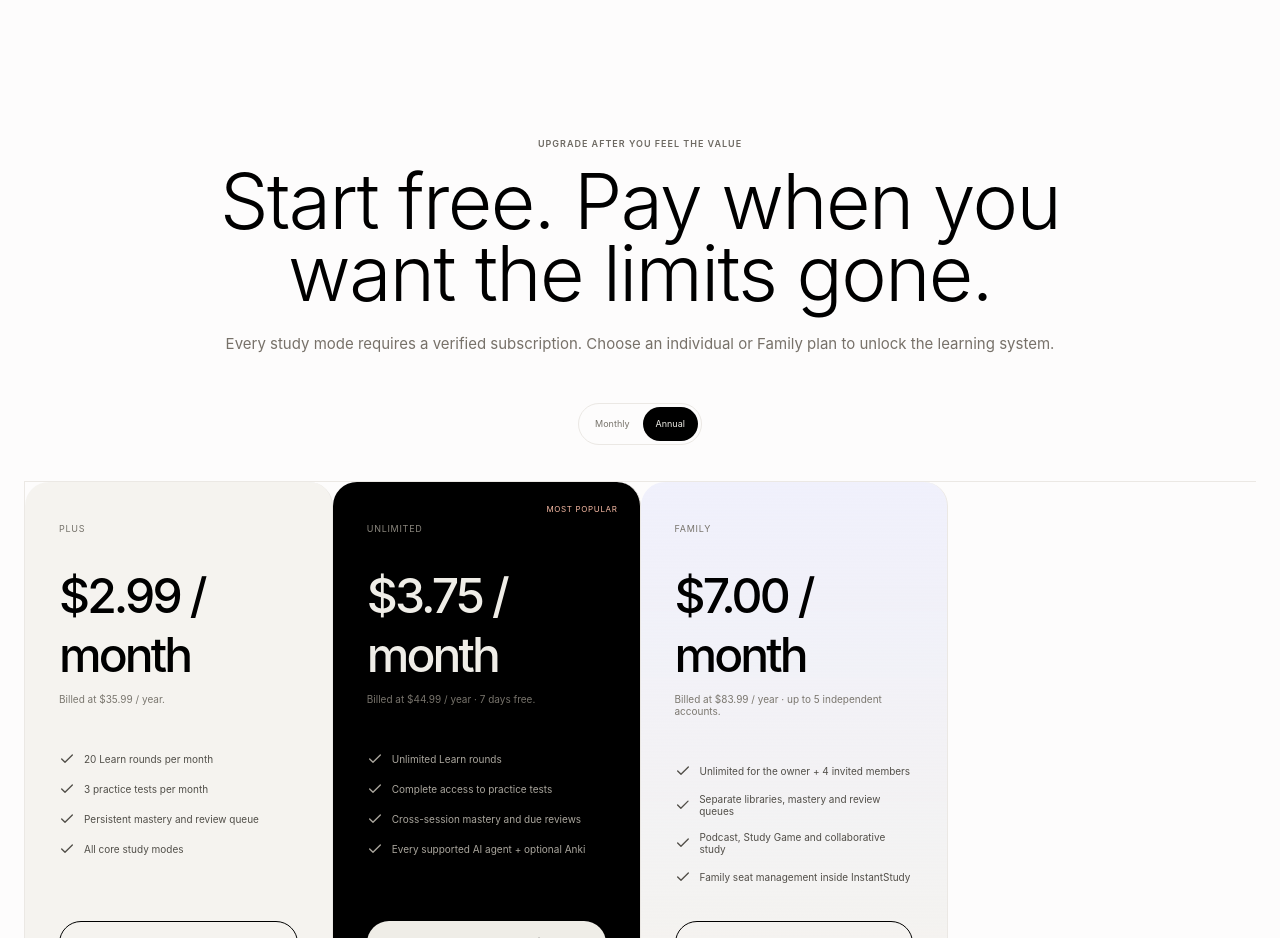
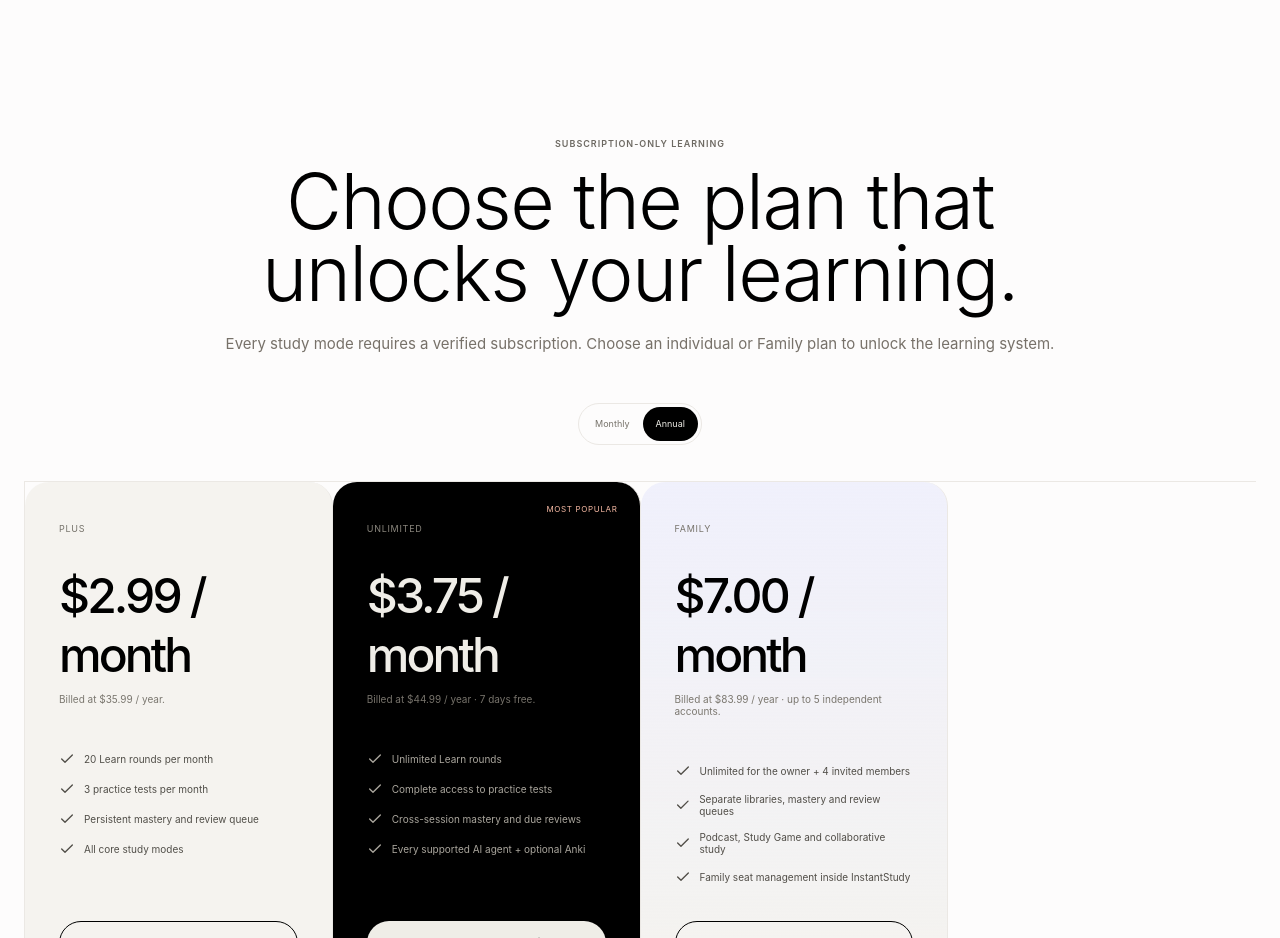
Before and after one commit to raphaelribeirob/InstantStudy, a React (Vite) app in the folder apps/web/: page / in a window 1280 px wide. Shown: the part 7480-8418 px from the top of the page. Built offline with nearby package versions, Linux system fonts and the light colour scheme; no server answers.

Commit message:
fix(i18n): align EN and pt-BR landing pricing with hard paywall only

```diff
--- a/apps/web/src/i18n.ts
+++ b/apps/web/src/i18n.ts
@@ -68,8 +68,8 @@
         reviewDetail: "Return to weak concepts when they are due",
         retention: "Retention",
         retentionDetail: "See what is strong, fading and due next",
-        pricingKicker: "Upgrade after you feel the value",
-        pricingTitle: "Start free. Pay when you want the limits gone.",
+        pricingKicker: "Subscription-only learning",
+        pricingTitle: "Choose the plan that unlocks your learning.",
         monthly: "Monthly",
         annual: "Annual",
         trial7: "7-day trial",
@@ -311,8 +311,8 @@
         reviewDetail: "Retorne aos conceitos fracos quando estiverem no momento de revisão",
         retention: "Retenção",
         retentionDetail: "Veja o que está forte, enfraquecendo e deve ser revisado",
-        pricingKicker: "Faça upgrade depois de perceber o valor",
-        pricingTitle: "Comece grátis. Pague quando quiser remover os limites.",
+        pricingKicker: "Aprendizado por assinatura",
+        pricingTitle: "Escolha o plano para começar a estudar.",
         monthly: "Mensal",
         annual: "Anual",
         trial7: "7 dias grátis",
```
